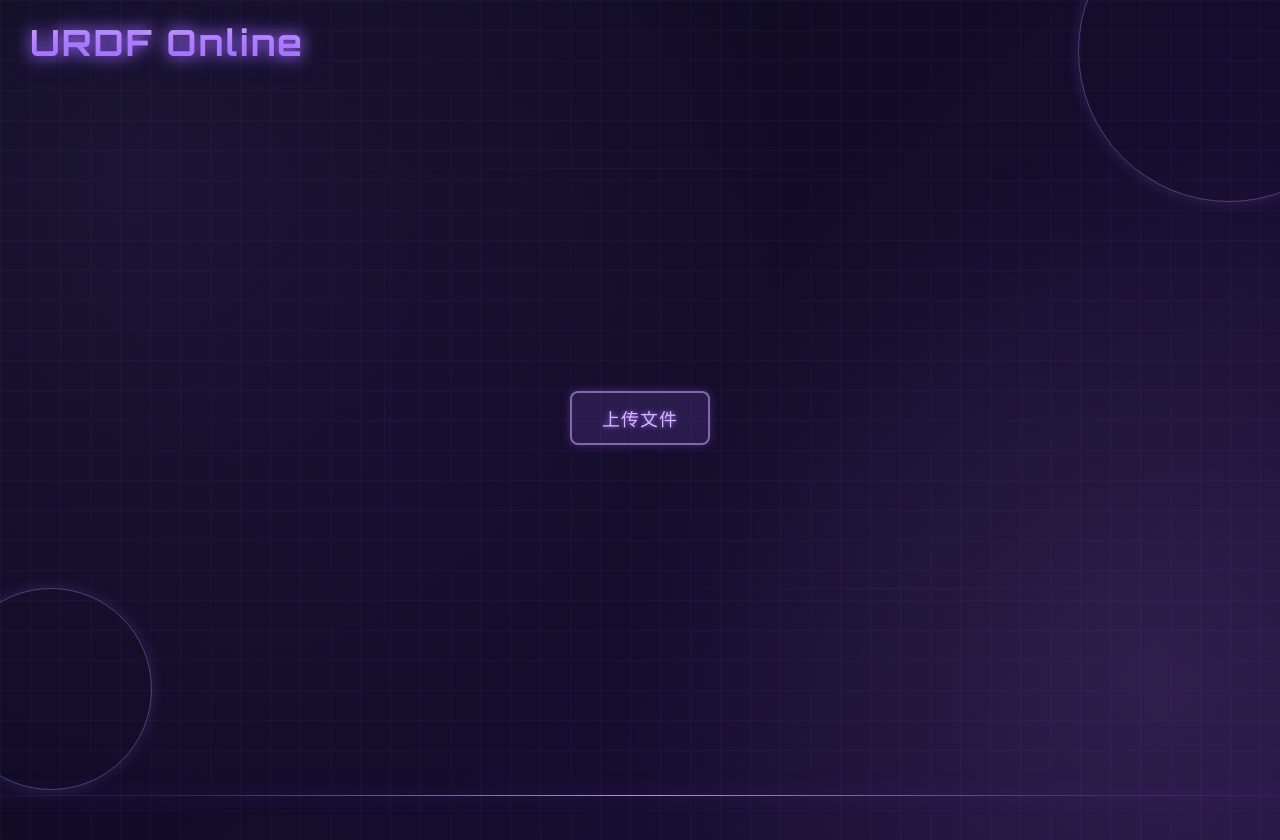
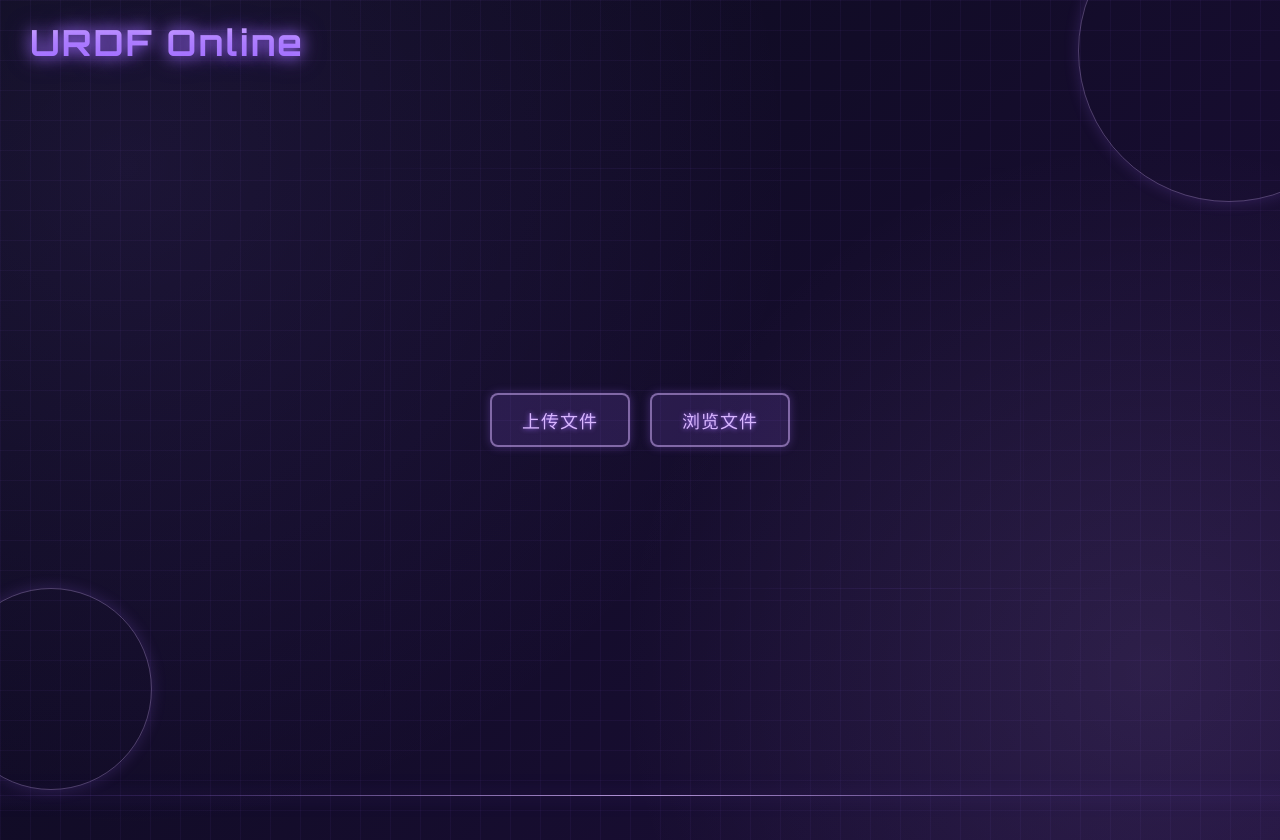
Before and after one commit to gaoqiancheng/Graduation-Project, a Vue app in the folder web-app/: page / in a window 1280 px wide. Built offline with nearby package versions, Linux system fonts and the light colour scheme.

Commit message:
web浏览文件页面

```diff
--- /dev/null
+++ b/web-app/src/components/BackgroundLayout.vue
@@ -0,0 +1,185 @@
+<!-- BackgroundLayout.vue -->
+<template>
+    <div class="background-layout">
+      <!-- 背景装饰元素 -->
+      <div class="cyber-circle"></div>
+      <div class="cyber-circle"></div>
+
+      <div class="tech-lines">
+        <div class="tech-line"></div>
+        <div class="tech-line"></div>
+        <div class="tech-line-vertical"></div>
+        <div class="tech-line-vertical"></div>
+      </div>
+
+      <div class="site-header">
+        <h1 class="site-title">URDF Online</h1>
+      </div>
+
+      <!-- 内容插槽 -->
+      <slot></slot>
+    </div>
+  </template>
+
+  <script>
+  export default {
+    name: 'BackgroundLayout'
+  }
+  </script>
+
+  <style scoped>
+  @import url('https://fonts.googleapis.com/css2?family=Orbitron:wght@700&display=swap');
+
+  .background-layout {
+    padding: 20px;
+    position: relative;
+    height: 100vh;
+    background-color: #0a0a1a;
+    background-image:
+      radial-gradient(circle at 10% 20%, rgba(159, 107, 255, 0.1) 0%, transparent 50%),
+      radial-gradient(circle at 90% 80%, rgba(216, 181, 255, 0.1) 0%, transparent 40%),
+      linear-gradient(135deg, rgba(10, 10, 26, 0.95) 0%, rgba(30, 15, 60, 0.95) 100%);
+    overflow: hidden;
+  }
+
+  .background-layout::before {
+    content: "";
+    position: absolute;
+    top: 0;
+    left: 0;
+    width: 100%;
+    height: 100%;
+    background-image:
+      linear-gradient(to right, rgba(159, 107, 255, 0.05) 1px, transparent 1px),
+      linear-gradient(to bottom, rgba(159, 107, 255, 0.05) 1px, transparent 1px);
+    background-size: 30px 30px;
+    z-index: 0;
+  }
+
+  .background-layout::after {
+    content: "";
+    position: absolute;
+    top: 50%;
+    left: -10%;
+    width: 120%;
+    height: 1px;
+    background: linear-gradient(90deg,
+      transparent 0%,
+      rgba(159, 107, 255, 0.2) 20%,
+      rgba(216, 181, 255, 0.8) 50%,
+      rgba(159, 107, 255, 0.2) 80%,
+      transparent 100%);
+    box-shadow:
+      0 0 15px rgba(159, 107, 255, 0.5),
+      0 0 30px rgba(159, 107, 255, 0.3);
+    animation: scanline 8s linear infinite;
+    z-index: 1;
+  }
+
+  /* 共享的装饰元素样式 */
+  .cyber-circle {
+    position: absolute;
+    border-radius: 50%;
+    border: 1px solid rgba(216, 181, 255, 0.3);
+    box-shadow: 0 0 15px rgba(159, 107, 255, 0.2);
+    pointer-events: none;
+    z-index: 0;
+  }
+
+  .cyber-circle:nth-child(1) {
+    width: 300px;
+    height: 300px;
+    top: -100px;
+    right: -100px;
+  }
+
+  .cyber-circle:nth-child(2) {
+    width: 200px;
+    height: 200px;
+    bottom: 50px;
+    left: -50px;
+  }
+
+  .tech-lines {
+    position: absolute;
+    width: 100%;
+    height: 100%;
+    top: 0;
+    left: 0;
+    pointer-events: none;
+    z-index: 0;
+  }
+
+  .tech-line {
+    position: absolute;
+    background: linear-gradient(90deg, transparent, rgba(159, 107, 255, 0.2), transparent);
+    height: 1px;
+  }
+
+  .tech-line:nth-child(1) {
+    width: 60%;
+    top: 20%;
+    left: 20%;
+    animation: pulse 4s infinite alternate;
+  }
+
+  .tech-line:nth-child(2) {
+    width: 40%;
+    top: 70%;
+    left: 50%;
+    animation: pulse 6s infinite alternate-reverse;
+  }
+
+  .tech-line-vertical {
+    position: absolute;
+    background: linear-gradient(180deg, transparent, rgba(159, 107, 255, 0.1), transparent);
+    width: 1px;
+  }
+
+  .tech-line-vertical:nth-child(3) {
+    height: 70%;
+    top: 15%;
+    left: 30%;
+    animation: pulse 5s infinite alternate;
+  }
+
+  .tech-line-vertical:nth-child(4) {
+    height: 50%;
+    top: 25%;
+    right: 20%;
+    animation: pulse 7s infinite alternate-reverse;
+  }
+
+  .site-header {
+    position: absolute;
+    top: 20px;
+    left: 30px;
+    z-index: 10;
+  }
+
+  .site-title {
+    color: #d8b5ff;
+    font-size: 36px;
+    font-family: 'Orbitron', sans-serif;
+    font-weight: 700;
+    margin: 0;
+    text-shadow: 0 0 15px #9f6bff, 0 0 25px rgba(159, 107, 255, 0.5);
+    letter-spacing: 2px;
+    background: linear-gradient(to bottom, #d8b5ff, #9f6bff);
+    -webkit-background-clip: text;
+    -webkit-text-fill-color: transparent;
+    background-clip: text;
+  }
+
+  /* 动画需要全局定义 */
+  @keyframes pulse {
+    0% { opacity: 0.3; }
+    100% { opacity: 0.7; }
+  }
+
+  @keyframes scanline {
+    0% { transform: translateY(0) scaleX(1); }
+    50% { transform: translateY(25vh) scaleX(1.1); }
+    100% { transform: translateY(50vh) scaleX(1); }
+  }
+  </style>
--- a/web-app/src/router/index.js
+++ b/web-app/src/router/index.js
@@ -1,11 +1,18 @@
 import { createRouter, createWebHistory } from 'vue-router'
 import HomePage from '@/views/HomePage.vue'
+import FileBrowser from '@/views/FileBrowser.vue'
 
 const routes = [
   {
     path: '/',
     name: 'Home',
     component: HomePage
+  },
+  {
+    path: '/browser',
+    name: 'FileBrowser',
+    component: FileBrowser,
+    props: true // 允许通过路由传递props
   }
 ]
 
--- /dev/null
+++ b/web-app/src/views/FileBrowser.vue
@@ -0,0 +1,25 @@
+<!-- views/NewPage.vue -->
+<template>
+  <BackgroundLayout>
+
+  </BackgroundLayout>
+  </template>
+
+  <script>
+  import BackgroundLayout from '@/components/BackgroundLayout.vue'
+  export default {
+    name: 'FileBrowser',
+    components :{
+      BackgroundLayout
+    },
+  }
+  </script>
+
+  <style scoped>
+  .simple-page {
+    padding: 20px;
+    color: white;
+    background: #0a0a1a;
+    min-height: 100vh;
+  }
+  </style>
--- a/web-app/src/views/HomePage.vue
+++ b/web-app/src/views/HomePage.vue
@@ -1,34 +1,30 @@
+<!-- HomePage.vue -->
 <template>
-  <div class="home">
-    <!-- 背景装饰元素 -->
-    <div class="cyber-circle"></div>
-    <div class="cyber-circle"></div>
-
-    <div class="tech-lines">
-      <div class="tech-line"></div>
-      <div class="tech-line"></div>
-      <div class="tech-line-vertical"></div>
-      <div class="tech-line-vertical"></div>
-    </div>
-
-    <div class="site-header">
-      <h1 class="site-title">URDF Online</h1>
-    </div>
-
+  <BackgroundLayout>
     <div class="upload-container">
-      <label for="file-upload" class="upload-button">
+      <div class="button-group">
+        <label for="file-upload" class="cyber-button">
           上传文件
           <input id="file-upload" type="file" @change="handleFileUpload" />
         </label>
+        <button class="cyber-button" @click="handleFileBrowse">
+          浏览文件
+        </button>
       </div>
     </div>
+  </BackgroundLayout>
 </template>
 
 <script>
+import BackgroundLayout from '@/components/BackgroundLayout.vue'
 export default {
   name: 'HomePage',
+  components: {
+    BackgroundLayout
+  },
   methods: {
     async handleFileUpload(event) {
+      // 保持原有文件上传逻辑
       const file = event.target.files[0];
       if (!file) return;
 
@@ -39,7 +35,6 @@ export default {
         const response = await fetch('http://localhost:5000/api/files/upload', {
           method: 'POST',
           body: formData
-          // 注意：不要手动设置 Content-Type，浏览器会自动处理 multipart/form-data
         });
 
         const result = await response.json();
@@ -51,139 +46,23 @@ export default {
       } catch (error) {
         console.error('请求错误:', error);
       }
+    },
+    handleFileBrowse() {
+      this.$router.push('/browser')
     }
   }
 }
 </script>
 
 <style scoped>
-@import url('https://fonts.googleapis.com/css2?family=Orbitron:wght@700&display=swap');
-
-/* 全局背景样式 */
-.home {
-  padding: 20px;
-  position: relative;
-  height: 100vh;
-  background-color: #0a0a1a;
-  background-image:
-    radial-gradient(circle at 10% 20%, rgba(159, 107, 255, 0.1) 0%, transparent 50%),
-    radial-gradient(circle at 90% 80%, rgba(216, 181, 255, 0.1) 0%, transparent 40%),
-    linear-gradient(135deg, rgba(10, 10, 26, 0.95) 0%, rgba(30, 15, 60, 0.95) 100%);
-  overflow: hidden;
+/* 按钮相关样式 */
+.button-group {
+  display: flex;
+  gap: 20px;
+  justify-content: center;
 }
 
-/* 添加机甲元素 - 背景网格 */
-.home::before {
-  content: "";
-  position: absolute;
-  top: 0;
-  left: 0;
-  width: 100%;
-  height: 100%;
-  background-image:
-    linear-gradient(to right, rgba(159, 107, 255, 0.05) 1px, transparent 1px),
-    linear-gradient(to bottom, rgba(159, 107, 255, 0.05) 1px, transparent 1px);
-  background-size: 30px 30px;
-  z-index: 0;
-}
-
-/* 添加霓虹元素 - 发光线条 */
-.home::after {
-  content: "";
-  position: absolute;
-  top: 50%;
-  left: -10%;
-  width: 120%;
-  height: 1px;
-  background: linear-gradient(90deg,
-    transparent 0%,
-    rgba(159, 107, 255, 0.2) 20%,
-    rgba(216, 181, 255, 0.8) 50%,
-    rgba(159, 107, 255, 0.2) 80%,
-    transparent 100%);
-  box-shadow:
-    0 0 15px rgba(159, 107, 255, 0.5),
-    0 0 30px rgba(159, 107, 255, 0.3);
-  animation: scanline 8s linear infinite;
-  z-index: 1;
-}
-
-/* 机甲装饰元素 */
-.cyber-circle {
-  position: absolute;
-  border-radius: 50%;
-  border: 1px solid rgba(216, 181, 255, 0.3);
-  box-shadow: 0 0 15px rgba(159, 107, 255, 0.2);
-  pointer-events: none;
-  z-index: 0;
-}
-
-.cyber-circle:nth-child(1) {
-  width: 300px;
-  height: 300px;
-  top: -100px;
-  right: -100px;
-}
-
-.cyber-circle:nth-child(2) {
-  width: 200px;
-  height: 200px;
-  bottom: 50px;
-  left: -50px;
-}
-
-.tech-lines {
-  position: absolute;
-  width: 100%;
-  height: 100%;
-  top: 0;
-  left: 0;
-  pointer-events: none;
-  z-index: 0;
-}
-
-.tech-line {
-  position: absolute;
-  background: linear-gradient(90deg, transparent, rgba(159, 107, 255, 0.2), transparent);
-  height: 1px;
-}
-
-.tech-line:nth-child(1) {
-  width: 60%;
-  top: 20%;
-  left: 20%;
-  animation: pulse 4s infinite alternate;
-}
-
-.tech-line:nth-child(2) {
-  width: 40%;
-  top: 70%;
-  left: 50%;
-  animation: pulse 6s infinite alternate-reverse;
-}
-
-.tech-line-vertical {
-  position: absolute;
-  background: linear-gradient(180deg, transparent, rgba(159, 107, 255, 0.1), transparent);
-  width: 1px;
-}
-
-.tech-line-vertical:nth-child(3) {
-  height: 70%;
-  top: 15%;
-  left: 30%;
-  animation: pulse 5s infinite alternate;
-}
-
-.tech-line-vertical:nth-child(4) {
-  height: 50%;
-  top: 25%;
-  right: 20%;
-  animation: pulse 7s infinite alternate-reverse;
-}
-
-/* 修改后的上传按钮样式 */
-.upload-button {
+.cyber-button {
   display: inline-block;
   padding: 12px 30px;
   background-color: rgba(159, 107, 255, 0.15);
@@ -202,20 +81,19 @@ export default {
   z-index: 10;
 }
 
-.upload-button:hover {
+.cyber-button:hover {
   background-color: rgba(159, 107, 255, 0.25);
   box-shadow: 0 0 15px rgba(159, 107, 255, 0.5), 0 0 25px rgba(159, 107, 255, 0.3);
   transform: translateY(-2px);
   text-shadow: 0 0 8px #9f6bff, 0 0 15px rgba(159, 107, 255, 0.7);
 }
 
-.upload-button:active {
+.cyber-button:active {
   transform: translateY(1px);
   box-shadow: 0 0 8px rgba(159, 107, 255, 0.4);
 }
 
-/* 上传按钮的霓虹效果 */
-.upload-button::before {
+.cyber-button::before {
   content: "";
   position: absolute;
   top: -2px;
@@ -229,30 +107,9 @@ export default {
   border-radius: 10px;
 }
 
-.upload-button:hover::before {
+.cyber-button:hover::before {
   opacity: 0.3;
   animation: borderPulse 2s linear infinite;
-}
-
-.site-header {
-  position: absolute;
-  top: 20px;
-  left: 30px;
-  z-index: 10;
-}
-
-.site-title {
-  color: #d8b5ff;
-  font-size: 36px;
-  font-family: 'Orbitron', sans-serif;
-  font-weight: 700;
-  margin: 0;
-  text-shadow: 0 0 15px #9f6bff, 0 0 25px rgba(159, 107, 255, 0.5);
-  letter-spacing: 2px;
-  background: linear-gradient(to bottom, #d8b5ff, #9f6bff);
-  -webkit-background-clip: text;
-  -webkit-text-fill-color: transparent;
-  background-clip: text;
 }
 
 .upload-container {
@@ -262,22 +119,11 @@ export default {
   transform: translate(-50%, -50%);
   text-align: center;
   z-index: 10;
+  width: 100%;
 }
 
 input[type="file"] {
   display: none;
-}
-
-/* 动画效果 */
-@keyframes pulse {
-  0% { opacity: 0.3; }
-  100% { opacity: 0.7; }
-}
-
-@keyframes scanline {
-  0% { transform: translateY(0) scaleX(1); }
-  50% { transform: translateY(25vh) scaleX(1.1); }
-  100% { transform: translateY(50vh) scaleX(1); }
 }
 
 @keyframes borderPulse {
```
Lines whose indentation alone changed are shown as unchanged.
